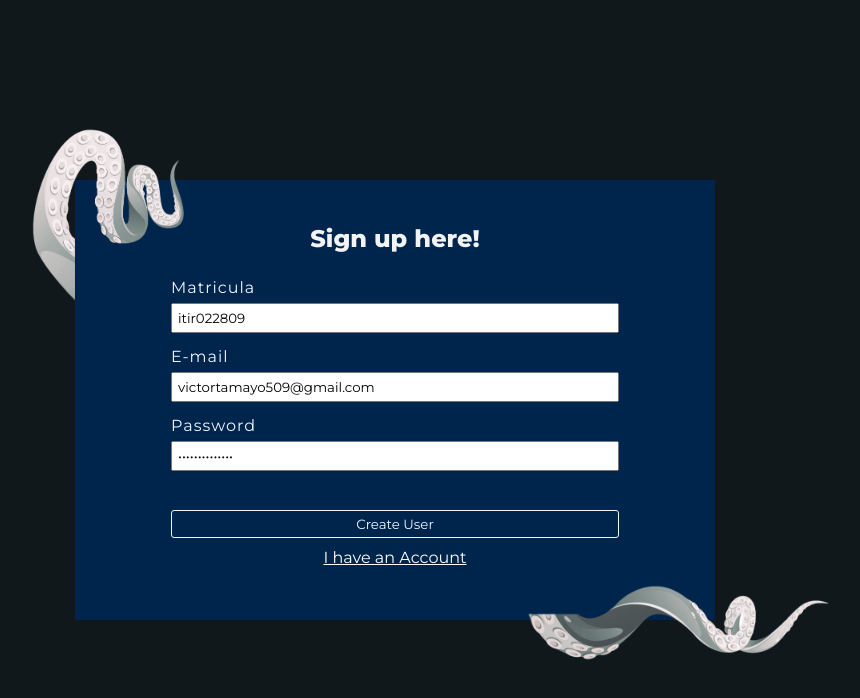
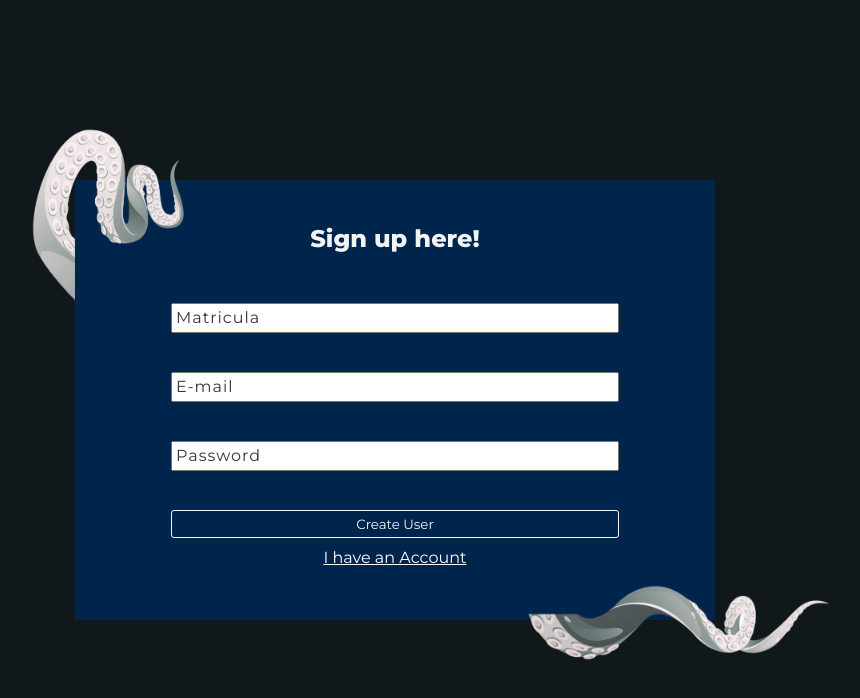
Before and after one commit to VictorTamayoBriones/UTT-TI, a React (Vite) app: page /create-user in a window 1280 px wide. Shown: the top 698 px of the page, without its empty margins (245-1105 px from the left). Built offline with nearby package versions, Linux system fonts and the light colour scheme.

Commit message:
create user form

```diff
--- a/src/components/Alert/style/style.tsx
+++ b/src/components/Alert/style/style.tsx
@@ -10,6 +10,7 @@ export const AlertContainer = styled.div<IAlert>`
     text-align: center;
     border-radius: 3px;
     position: absolute;
+    opacity: 0;
     top: 10%;
     left: 35%;
     animation: alertStart 4s cubic-bezier(0, 0, 0, 1.08);
@@ -23,9 +24,10 @@ export const AlertContainer = styled.div<IAlert>`
         0%{
             opacity: 0;
             top: -10%;
-        }10%{
+        }
+        10%{
+            opacity: 1;
             top: 10%;
-
         }
         80%{
             opacity: 1;
--- a/src/pages/CreateUser/CreateUser.tsx
+++ b/src/pages/CreateUser/CreateUser.tsx
@@ -1,21 +1,15 @@
-import { Link } from "react-router-dom"
-import { Button } from "../../components/Button"
 import { Container } from "../../components/Container"
-import { Form } from "../../components/FormElements/Form"
-import { Input } from "../../components/FormElements/Input"
 import { OverlayLogin } from "../../components/OverlayLogin"
+import CreateUserForm from "./components/CreateUserForm"
+import { CreateUserProvider } from "./context/createUserProvider"
 
 function CreateUser() {
   return (
     <Container width="50%" className="login">
       <h2>Sign up here!</h2>
-      <Form>
-        <Input label="Matricula" type="text" name="matricula" value="itir022809" onChange={()=>{}}/>
-        <Input label="E-mail" type="text" name="email" value="victortamayo509@gmail.com" onChange={()=>{}}/>
-        <Input label="Password" type="password" name="password" value="RubikTamayo123" onChange={()=>{}}/>
-        <Button type="submit" >Create User</Button>
-        <Link to="/login" >I have an Account</Link>
-      </Form>
+      <CreateUserProvider>
+        < CreateUserForm/>
+      </CreateUserProvider>
       <OverlayLogin/>
     </Container>
   )
--- /dev/null
+++ b/src/pages/CreateUser/components/CreateUserForm.tsx
@@ -0,0 +1,22 @@
+import { useContext } from "react"
+import { Link } from "react-router-dom"
+import { Button } from "../../../components/Button"
+import { Form } from "../../../components/FormElements/Form"
+import { Input } from "../../../components/FormElements/Input"
+import { CreateUserContext } from "../context/createUserContex"
+
+function CreateUserForm() {
+
+  const { createUserFormData, handleChange, handleSubmit } = useContext(CreateUserContext);
+
+  return (
+    <Form onSubmit={handleSubmit} >
+        <Input label="Matricula" type="text" name="matricula" value={ createUserFormData.matricula } onChange={ handleChange }/>
+        <Input label="E-mail" type="text" name="email" value={ createUserFormData.email } onChange={ handleChange }/>
+        <Input label="Password" type="password" name="password" value={ createUserFormData.password } onChange={ handleChange }/>
+        <Button type="submit" >Create User</Button>
+        <Link to="/login" >I have an Account</Link>
+    </Form>
+  )
+}
+export default CreateUserForm
--- /dev/null
+++ b/src/pages/CreateUser/context/createUserContex.ts
@@ -0,0 +1,10 @@
+import React, { createContext } from "react";
+import { ICreateUserFormData } from "../models/formData";
+
+interface createUserForm{
+    createUserFormData: ICreateUserFormData,
+    handleChange: (e:React.ChangeEvent<HTMLInputElement>)=>void,
+    handleSubmit: (e:React.FormEvent)=>void
+}
+
+export const CreateUserContext = createContext<createUserForm>({} as createUserForm );
--- /dev/null
+++ b/src/pages/CreateUser/context/createUserProvider.tsx
@@ -0,0 +1,51 @@
+import React, { useState } from "react"
+import { useAlert } from "../../../components/Alert/hooks/useAlert";
+import { ICreateUserFormData } from "../models/formData";
+import { CreateUserContext } from "./createUserContex"
+
+interface Props{
+    children: JSX.Element
+}
+
+export const CreateUserProvider = ({children}:Props) =>{
+
+    const { handleAlert } = useAlert();
+
+    const INITIAL_STATE= {
+        matricula:'',
+        email: '',
+        password: ''
+    }
+
+    const[createUserFormData, setCreateUserFormData]=useState<ICreateUserFormData>(INITIAL_STATE);
+
+    const handleChange = (e:React.ChangeEvent<HTMLInputElement>) =>{
+        setCreateUserFormData({...createUserFormData, [e.target.name]: e.target.value})
+    }
+
+    const handleSubmit=(e:React.FormEvent)=>{
+        e.preventDefault();
+
+        if( createUserFormData.email === '' ){
+            handleAlert('visible', 'error', 'Email Requerido')
+        }
+
+        if( createUserFormData.matricula === '' ){
+            handleAlert('visible', 'error', 'Matricula Requerido')
+        }
+
+        if( createUserFormData.password === '' ){
+            handleAlert('visible', 'error', 'Password Requerido')
+        }
+
+        if( createUserFormData.email === '' && createUserFormData.matricula === '' && createUserFormData.password === '' ){
+            handleAlert('visible', 'error', 'Datos Requeridos')
+        }
+    }
+
+    return(
+        <CreateUserContext.Provider value={{createUserFormData, handleChange, handleSubmit}} >
+            {children}
+        </CreateUserContext.Provider>
+    )
+}
--- /dev/null
+++ b/src/pages/CreateUser/models/formData.ts
@@ -0,0 +1,5 @@
+export interface ICreateUserFormData{
+    matricula: string,
+    email: string,
+    password: string
+}
```
